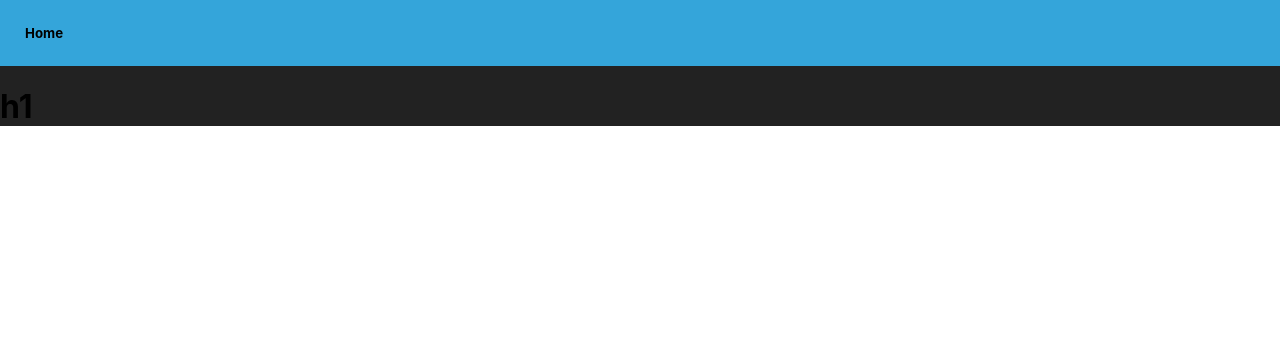
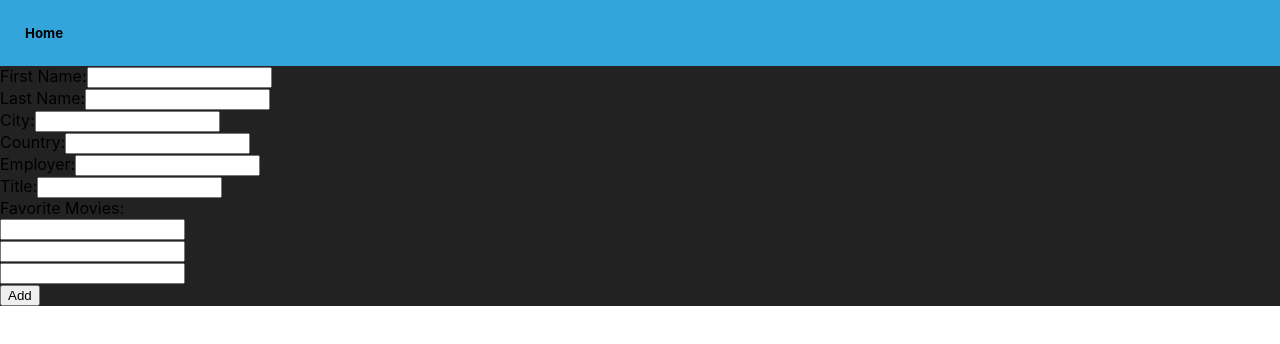
Before and after one commit to jerahmeelwilson/user-directory, a React (Create React App) app in the folder user-directory/: page / in a window 1280 px wide. Both pictures are taken after a click on the button "New". Shown: the top 344 px of the page. Built offline with nearby package versions, Linux system fonts and the light colour scheme.

Commit message:
Added logic for handling new user form

```diff
--- a/user-directory/src/components/NewUserForm.jsx
+++ b/user-directory/src/components/NewUserForm.jsx
@@ -1,9 +1,132 @@
-import React from 'react'
+import React, { useState } from "react";
 
 export default function NewUserForm() {
-    return (
-        <div>
-            <h1>h1</h1>
-        </div>
-    )
+  const [newUser, setNewUser] = useState({
+    id: null,
+    name: { first: "", last: "" },
+    city: "",
+    country: "",
+    title: "",
+    favoriteMovies: ['','',''],
+  });
+
+  function handleSubmit(event) {
+    console.log("submitting");
+  }
+
+  function handleInput(event) {
+    switch (event.target.id) {
+      case "first":
+        setNewUser({
+          ...newUser,
+          name: {
+            ...newUser.name,
+            first: event.target.value,
+          },
+        });
+        break;
+      case "last":
+        setNewUser({
+          ...newUser,
+          name: {
+            ...newUser.name,
+            last: event.target.value,
+          },
+        });
+        break;
+      case "city":
+        setNewUser({
+          ...newUser,
+          city: event.target.value,
+        });
+        break;
+      case "country":
+        setNewUser({
+          ...newUser,
+          country: event.target.value,
+        });
+        break;
+      case "employer":
+        setNewUser({
+          ...newUser,
+          employer: event.target.value,
+        });
+        break;
+      case "title":
+        setNewUser({
+          ...newUser,
+          title: event.target.value,
+        });
+        break;
+      case "movie1":
+        setNewUser({
+          ...newUser,
+          favoriteMovies: newUser.favoriteMovies.map((elem, index) => {
+            if (index === 0) {
+              return elem = event.target.value;
+            }
+            return elem;
+          }),
+        });
+        break;
+      case "movie2":
+        setNewUser({
+          ...newUser,
+          favoriteMovies: newUser.favoriteMovies.map((elem, index) => {
+            if (index === 1) {
+              return elem = event.target.value;
+            }
+            return elem;
+          }),
+        });
+        break;
+      case "movie3":
+        setNewUser({
+          ...newUser,
+          favoriteMovies: newUser.favoriteMovies.map((elem, index) => {
+            if (index === 2) {
+              return elem = event.target.value;
+            }
+            return elem;
+          }),
+        });
+        break;
+
+      default:
+    }
+  }
+  console.log(newUser)
+  return (
+    <div>
+      <form>
+        <label htmlFor="first">First Name:</label>
+        <input onChange={handleInput} id="first" type="text" />
+        <br />
+        <label htmlFor="last">Last Name:</label>
+        <input onChange={handleInput} id="last" type="text" />
+        <br />
+        <label htmlFor="city">City:</label>
+        <input onChange={handleInput} id="city" type="text" />
+        <br />
+        <label htmlFor="country">Country:</label>
+        <input onChange={handleInput} id="country" type="text" />
+        <br />
+        <label htmlFor="employer">Employer:</label>
+        <input onChange={handleInput} id="employer" type="text" />
+        <br />
+        <label htmlFor="title">Title:</label>
+        <input onChange={handleInput} id="title" type="text" />
+        <br />
+        <label htmlFor="first-name">Favorite Movies:</label>
+        <br />
+        <input onChange={handleInput} id="movie1" type="text" />
+        <br />
+        <input onChange={handleInput} id="movie2" type="text" />
+        <br />
+        <input onChange={handleInput} id="movie3" type="text" />
+        <br />
+        <button onClick={handleSubmit}>Add</button>
+      </form>
+    </div>
+  );
 }
```
